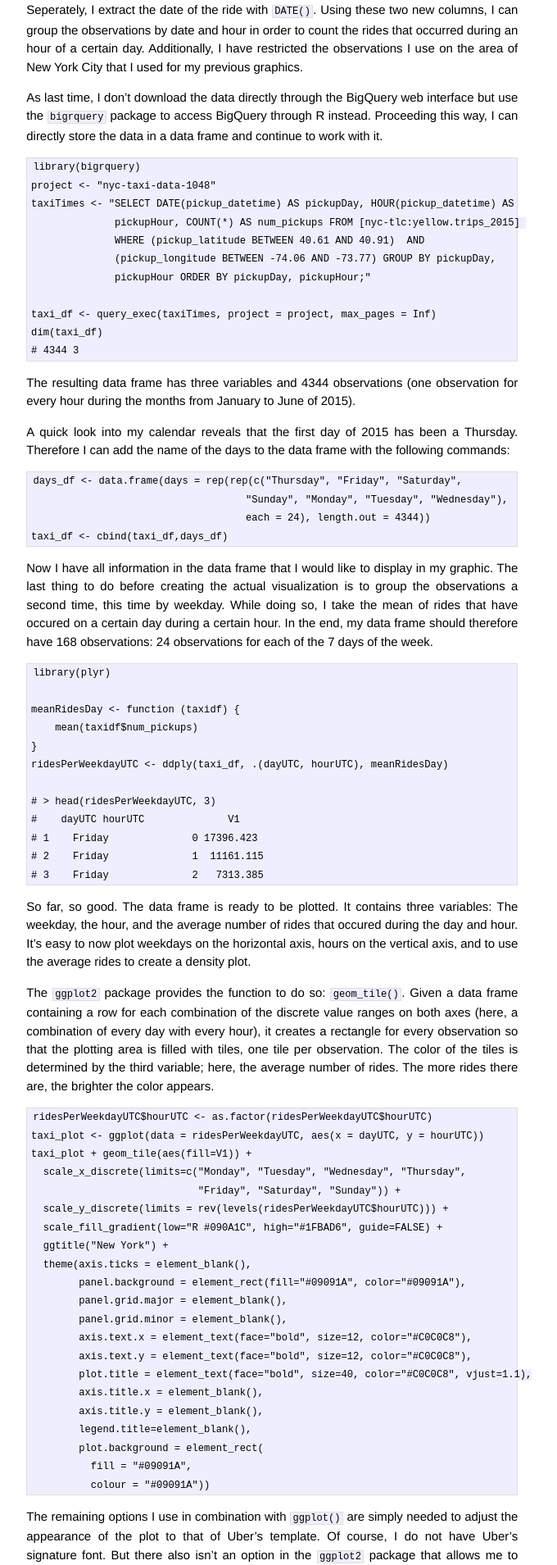
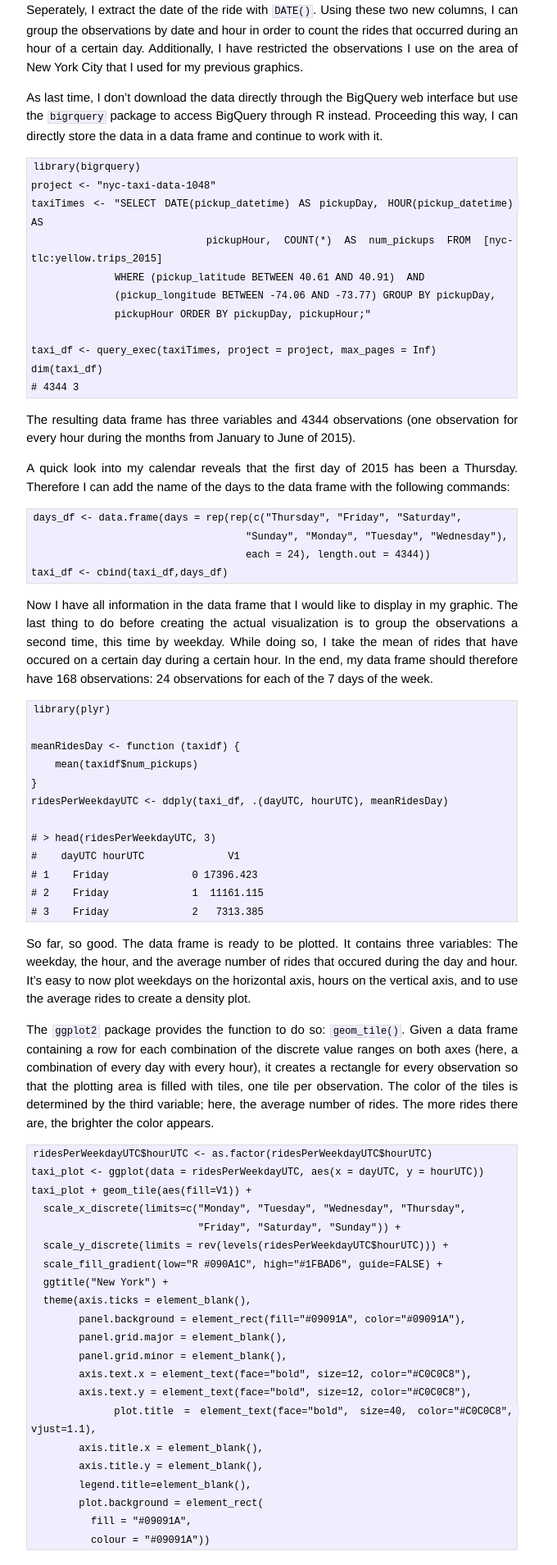
Before and after one commit to timradtke/timradtke.github.io, a Jekyll site: the page built from _posts/2015-09-21-taxi-pulse-nyc.md, in a window 1280 px wide. Shown: the part 954-2863 px from the top of the page at 82% size, without its empty margins (304-984 px from the left). Built offline with Jekyll 4.4.1, drawn with Linux system fonts in a browser that asks for light colours.

Commit message:
add text wrap to pre

```diff
--- a/css/main.css
+++ b/css/main.css
@@ -191,6 +191,11 @@ h1.title {
   border: 1px solid #ddd;
   background-color: #eef;
   padding: 0 .4em;
+  white-space: pre-wrap;
+  white-space: -moz-pre-wrap;
+  white-space: -pre-wrap;
+  white-space: -o-pre-wrap;
+  word-wrap: break-word;
 }
 
 .post ul, .post ol {
@@ -205,6 +210,9 @@ h1.title {
 
 .post pre code {
   border: none;
+  margin: 0 auto;
+  max-width: 600px;
+  text-align: justify;
 }
 
 /* terminal */
```
Also changed, not shown: _config.yml (line endings or trailing spaces).
